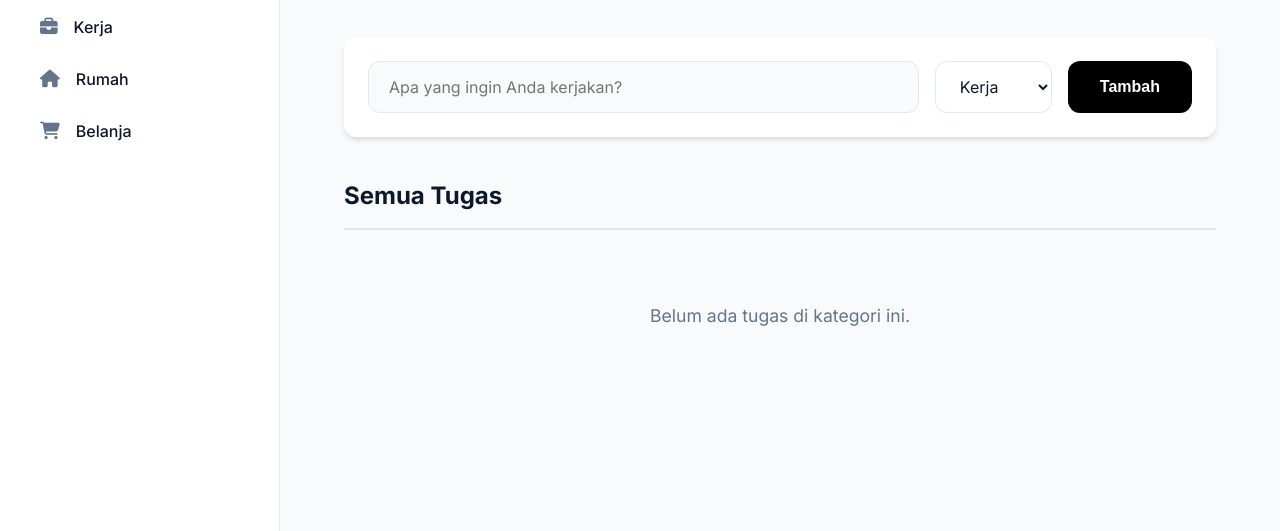
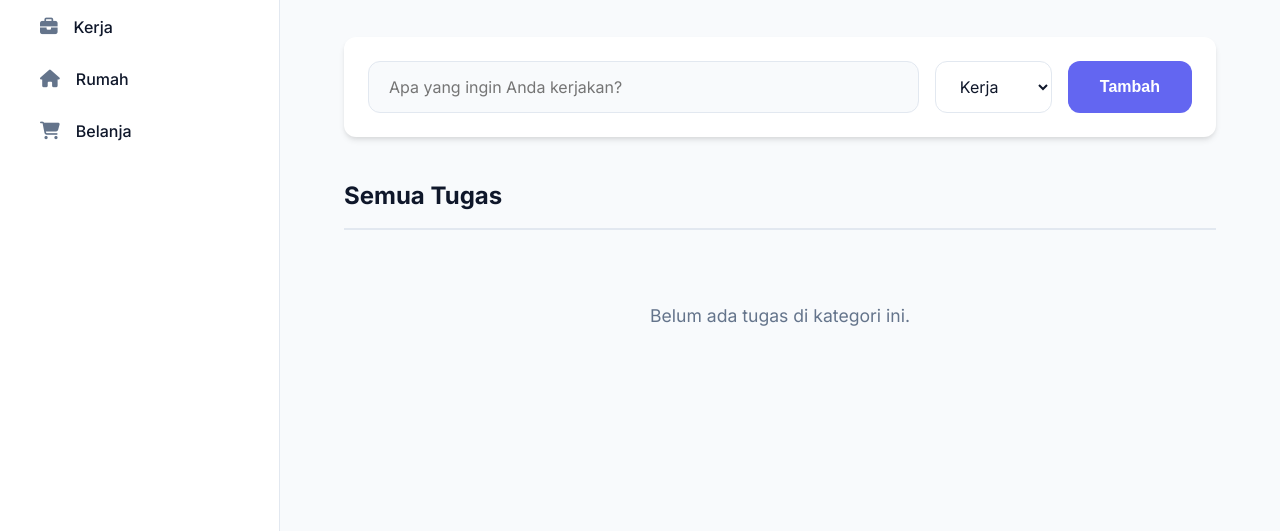
Before and after one commit to YusufaAlfarizie/responsive-apk, a plain HTML site: page index.html in a window 1280 px wide. Shown: the part 151-682 px from the top of the page. Drawn offline with Linux system fonts and the light colour scheme.

Commit message:
perubahan warna pada button

```diff
--- a/style.css
+++ b/style.css
@@ -222,7 +222,7 @@ body {
 
 .btn-primary {
     padding: 0.875rem 2rem;
-    background-color: black;
+    background-color: var(--primary-color);
     color: white;
     border: none;
     border-radius: var(--radius);
```
